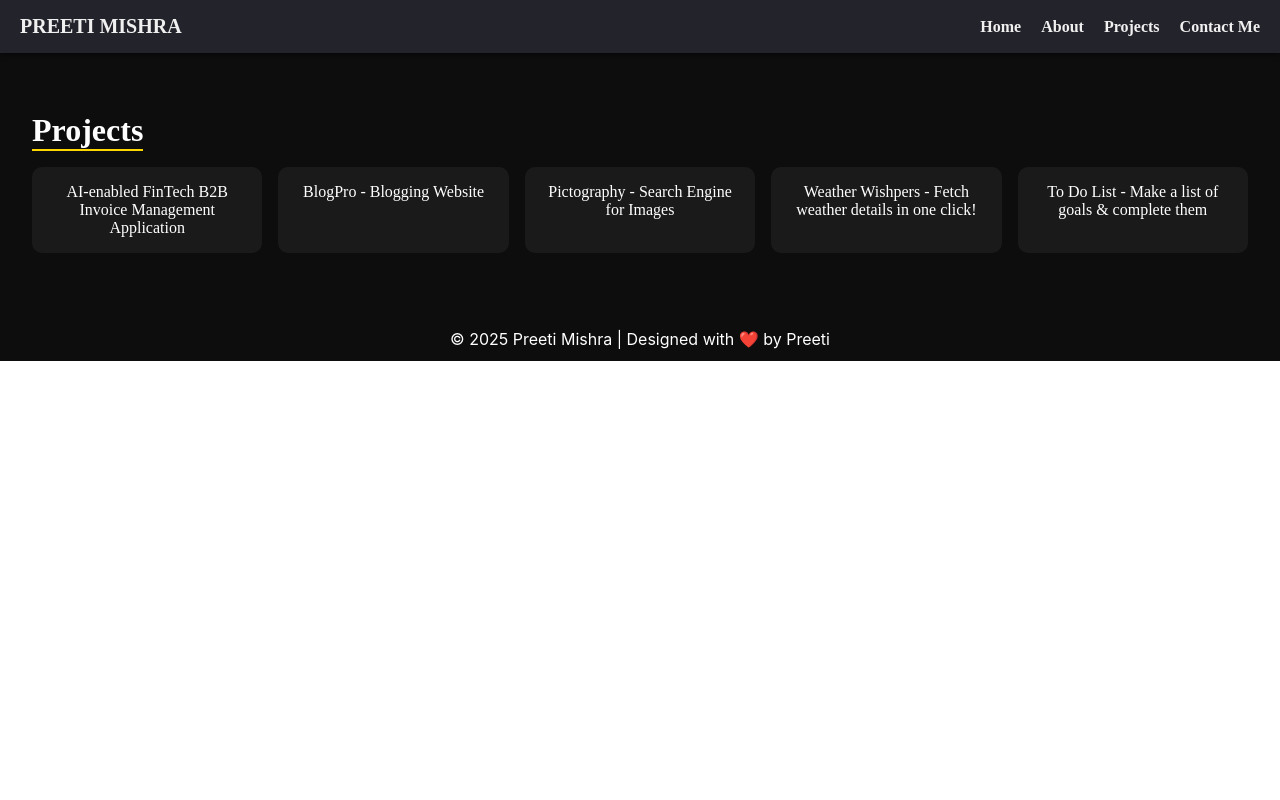
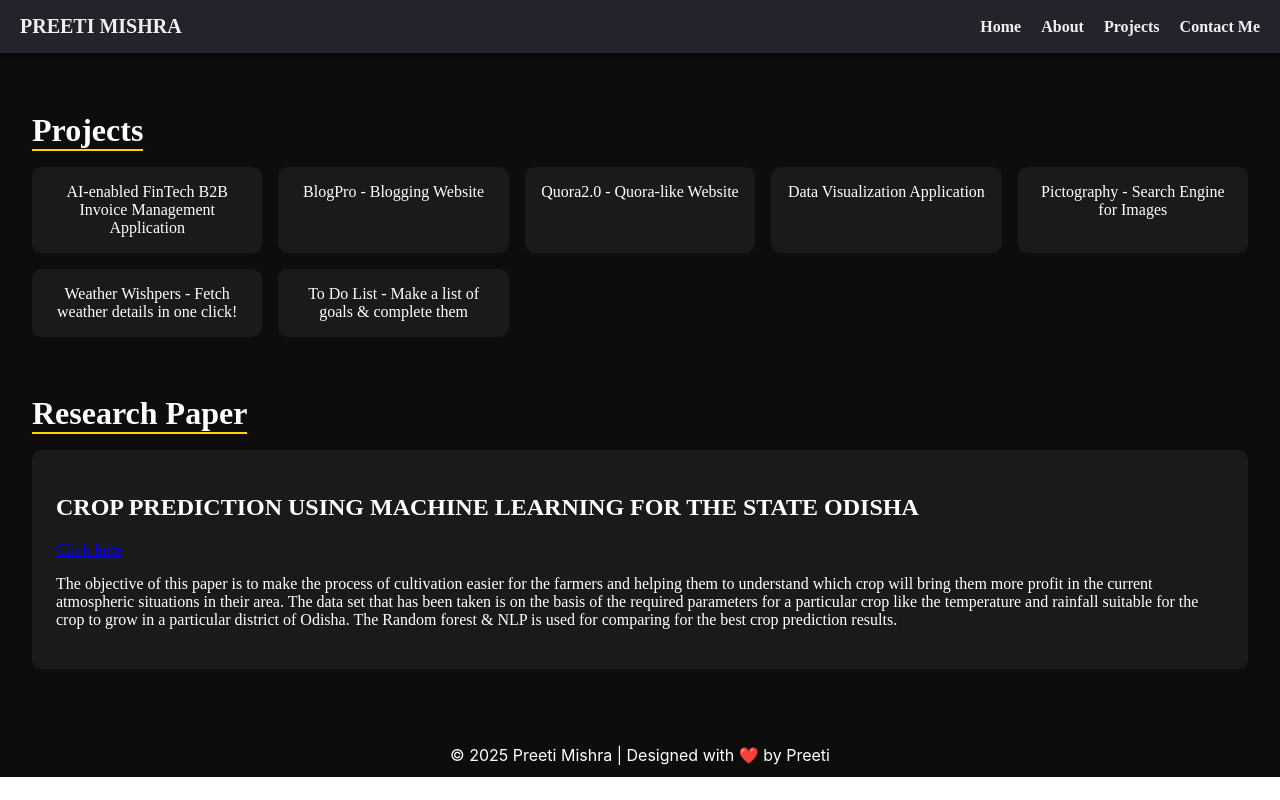
Before and after one commit to preetimishra2/portfolio, a React (Create React App) app: page /experience in a window 1280 px wide. Built offline with nearby package versions, Linux system fonts and the light colour scheme.

Commit message:
Update for reasearch Paper

```diff
--- a/src/components/Experience.js
+++ b/src/components/Experience.js
@@ -19,39 +19,59 @@ const Experience = () => {
     {
       title: "AI-enabled FinTech B2B Invoice Management Application",
       screenshots: [HighRadius1, HighRadius2],
-      url: "",
+      url:"",
       description:
-        "An AI-powered application for managing B2B invoices. Integrated with ReactJS, Machine Learning, and SQL to streamline invoice processing and reduce manual effort. Added a professor chatbot using Dialogflow for making the application more user-friendly.",
+        "An AI-powered application for managing B2B invoices. Integrated with ReactJS, Machine Learning, and SQL to streamline invoice processing and reduce manual effort. Added a professor chatbot using Dialogflow for making the application more user friendly",
     },
     {
       title: "BlogPro - Blogging Website",
       screenshots: [BlogPro1, BlogPro2, BlogPro3],
-      url: "https://blogprofrontend.onrender.com",
+      url:"https://blogprofrontend.onrender.com",
       description:
         "A blogging platform using MERN stack for users to write, publish, and share their thoughts. Features include post categorization, rich text editor, and user authentication.",
     },
     {
+      title: "Quora2.0 - Quora-like Website",
+      screenshots: [],
+      url:"",
+      description:
+        "A question-and-answer website inspired by Quora using MERN stack. Built with a robust backend and user-friendly interface.",
+    },
+    {
+      title: "Data Visualization Application",
+      screenshots: [],
+      url:"",
+      description:
+        "A web application for visualizing large datasets using interactive charts and graphs. Built with React & Nodejs.",
+    },
+    {
       title: "Pictography - Search Engine for Images",
       screenshots: [Pictography1],
-      url: "https://preetimishra2.github.io/Pictography/",
+      url:"https://preetimishra2.github.io/Pictography/",
       description:
-        "Application for easily searching various kinds of images using React JS (API integration using Unsplash).",
+        "Application for easily searching various kinds of images using React JS(API integration using Uplash)",
     },
     {
       title: "Weather Wishpers - Fetch weather details in one click!",
-      screenshots: [Weather1, Weather2],
-      url: "",
+      screenshots: [Weather1,Weather2],
+      url:"",
       description:
-        "A weather forecasting app using Angular with OpenWeatherMap integration that provides real-time updates & location-based weather details.",
+        "A weather forecasting app using Angular using openweathermap integration that provides real-time updates & location-based weather details.",
     },
     {
       title: "To Do List - Make a list of goals & complete them",
       screenshots: [ToDo1, ToDo2],
-      url: "https://preetimishra2.github.io/toDoList/",
+      url:"https://preetimishra2.github.io/toDoList/",
       description:
-        "A to-do list application using React JS. Add, update & delete tasks (completed/not-completed).",
+        "A to-do list application using React JS. Application to add, update & delete tasks i.e completed/not-completed.",
     },
   ];
+  const researchPaper = {
+    title: "CROP PREDICTION USING MACHINE LEARNING FOR THE STATE ODISHA",
+    url:"https://www.appleacademicpress.com/computational-intelligence-in-analytics-and-information-systems-2-volume-set-volume-1-data-science-and-ai-selected-papers-from-ciais-2021-volume-2-advances-in-digital-transformation-selected-papers-from-ciais-2021-/9781774911426",
+    description:
+      "The objective of this paper is to make the process of cultivation easier for the farmers and helping them to understand which crop will bring them more profit in the current atmospheric situations in their area. The data set that has been taken is on the basis of the required parameters for a particular crop like the temperature and rainfall suitable for the crop to grow in a particular district of Odisha. The Random forest & NLP is used for comparing for the best crop prediction results.",
+  };
 
   return (
     <div className="expertise-container font-link">
@@ -110,6 +130,20 @@ const Experience = () => {
           </div>
         </div>
       )}
+
+      {/* Research Paper Section */}
+      <section className="research-paper-section">
+        <h1 className="section-title">Research Paper</h1>
+        <div className="research-paper-content">
+          <h2>{researchPaper.title}</h2>
+          <p>
+                <a href={researchPaper.url} target="_blank" rel="noopener noreferrer">
+                  Click here
+                </a>
+            </p>
+          <p>{researchPaper.description}</p>
+        </div>
+      </section>
     </div>
   );
 };
```
